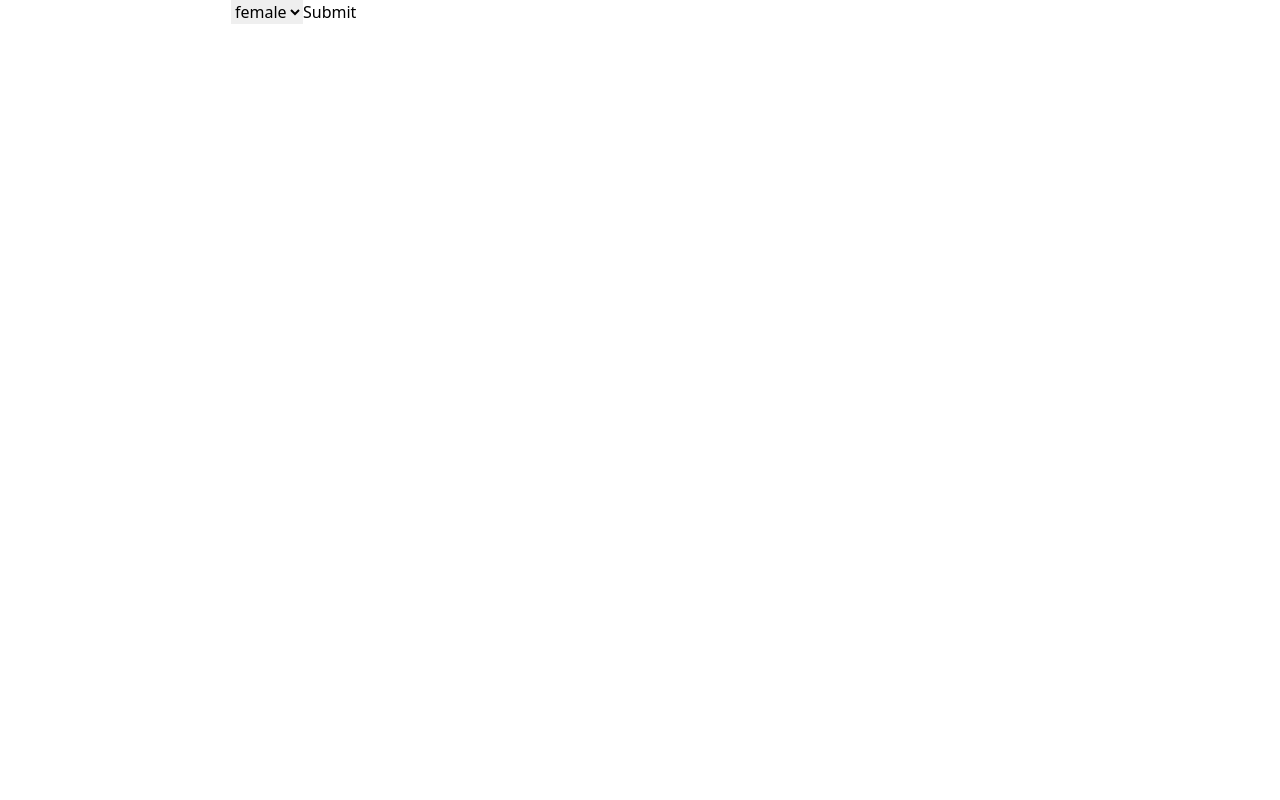
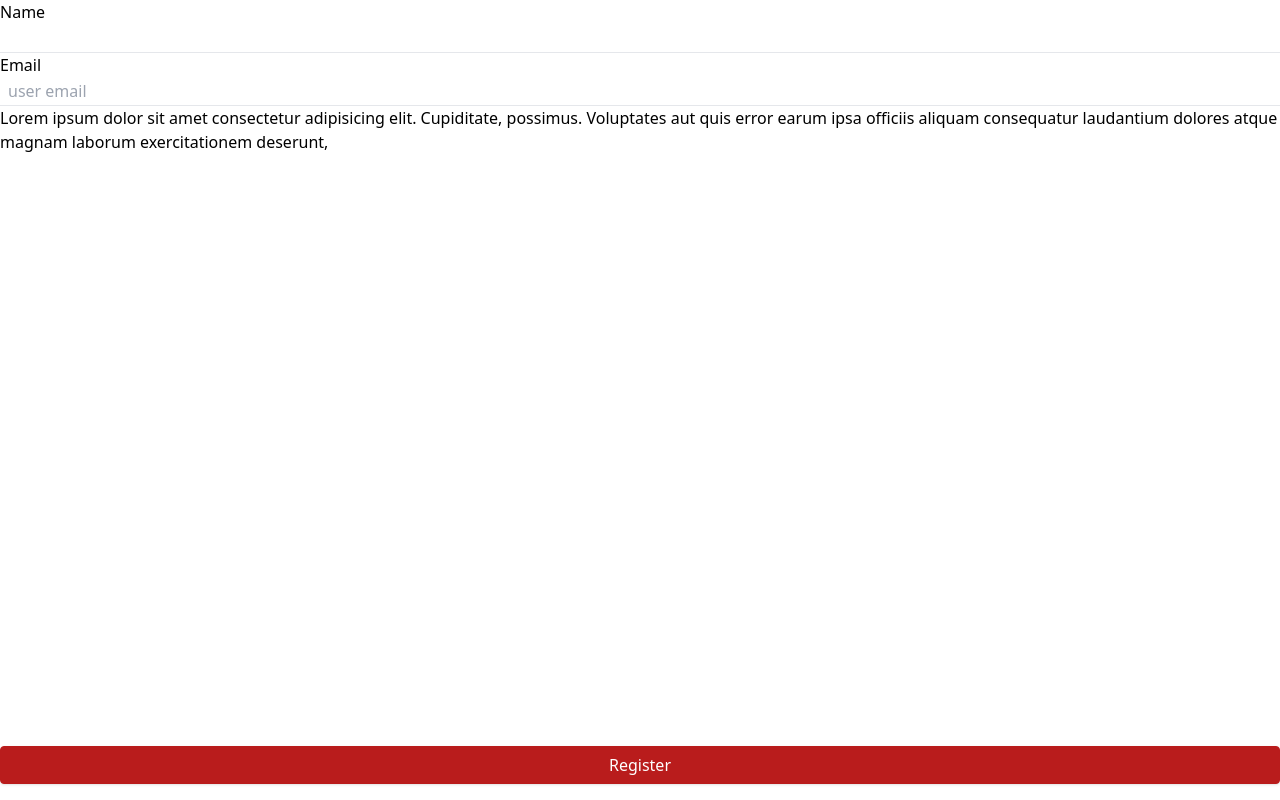
Before and after one commit to mdsamaul/bmhbd_client, a React (Vite) app: page /registration in a window 1280 px wide. Built offline with nearby package versions, Linux system fonts and the light colour scheme; no server answers.

Commit message:
check register

```diff
--- a/src/components/Button/Button.jsx
+++ b/src/components/Button/Button.jsx
@@ -1,8 +1,9 @@
 import React from 'react';
 
 const Button = ({ btnText }) => {
+
     return (
-        <div className='my-3'>
+        <div>
             <button className='w-full py-1.5 rounded shadow font-normal hover:bg-white hover:text-red-700 duration-500 border border-red-700 text-white bg-red-700'>{btnText}</button>
         </div>
     );
--- /dev/null
+++ b/src/components/TextInputField/TextInputField.jsx
@@ -0,0 +1,26 @@
+import React from 'react';
+
+const TextInputField = ({ label, register, hints, registerName, require = true, type, }) => {
+    console.log(require);
+
+    return (
+        <div>
+            <label>{label}</label>
+
+            <input type={type} className='w-full appearance-none bg-transparent border-b  text-gray-700 mr-3 py-1 px-2 leading-tight focus:outline-none' placeholder={hints} {...register(registerName)} required={require} />
+        </div>
+    );
+};
+
+export default TextInputField;
+// import React from 'react';
+
+// const TextInputField = ({ example, test, register }) => {
+//     return (
+//         <div>
+//             <input defaultValue={test} {...register("example")} />
+//         </div>
+//     );
+// };
+
+// export default TextInputField;
--- a/src/pages/Login/Form.jsx
+++ b/src/pages/Login/Form.jsx
@@ -15,13 +15,15 @@ const Form = ({ onSubmit }) => {
     const handleEye = useCallback(() => {
         setEyePassOpen(value => !value);
     }, []);
-    console.log(eyePassOpen);
+
     const {
         register,
         handleSubmit,
         watch,
         formState: { errors },
     } = useForm();
+
+
     return (
         <div className='p-5'>
             <form onSubmit={handleSubmit(onSubmit)}>
@@ -71,11 +73,10 @@ const Form = ({ onSubmit }) => {
                 </label>
                 {/* errors will return when field validation fails  */}
                 {errors.exampleRequired && <span>This field is required</span>}
+                <Button onClick={handlerHello()} btnText={'Sign In'}><input className='btn' type="submit" /></Button>
 
-                <Button btnText={'Sign In'}><input className='btn' type="submit" /></Button>
             </form>
-
-        </div >
+        </div>
     );
 };
 
--- a/src/pages/Login/Login.jsx
+++ b/src/pages/Login/Login.jsx
@@ -8,7 +8,7 @@ const Login = () => {
 
 
     const onSubmit = (data) => {
-        console.log('samaul');
+
         console.log(data)
     }
 
--- a/src/pages/Registration/Registration.jsx
+++ b/src/pages/Registration/Registration.jsx
@@ -1,21 +1,47 @@
 import React from 'react';
 import { useForm } from 'react-hook-form';
+import Button from '../../components/Button/Button.jsx';
+import TextInputField from '../../components/TextInputField/TextInputField.jsx';
 
 const Registration = () => {
-    const { register, handleSubmit } = useForm()
-    const onSubmit = (data) => console.log(data)
+    const {
+        register,
+        handleSubmit,
+        watch,
+        formState: { errors },
+    } = useForm()
+
+    const onSubmit = (data) => {
+
+        console.log("hellow");
+        console.log(data)
+    }
+
+   // watch input value by passing the name of it
 
     return (
-        <form onSubmit={handleSubmit(onSubmit)}>
-            <input {...register("firstName")} />
-            <select {...register("gender")}>
-                <option value="female">female</option>
-                <option value="male">male</option>
-                <option value="other">other</option>
-            </select>
-            <input type="submit" />
-        </form>
+
+        <div className='w-full h-screen'>
+            <div>
+
+            </div>
+            <form onSubmit={handleSubmit(onSubmit)}>
+                <TextInputField type={'text'} register={register} registerName={'userName'} label={"Name"}></TextInputField>
+                <TextInputField type={'email'} hints={'user email'} register={register} require={false} registerName={'userEmail'} label={"Email"}></TextInputField>
+
+                {/* <input defaultValue="test" {...register("example")} /> */}
+
+                {errors.exampleRequired && <span>This field is required</span>}
+
+                <div>
+                    Lorem ipsum dolor sit amet consectetur adipisicing elit. Cupiditate, possimus. Voluptates aut quis error earum ipsa officiis aliquam consequatur laudantium dolores atque magnam laborum exercitationem deserunt,
+                </div>
+                <div className='fixed right-0 left-0 bottom-4'>
+                    <Button type="submit" btnText={'Register'}></Button>
+                </div>
+                {/* <input type="submit" /> */}
+            </form>
+        </div>
     )
-};
-
+}
 export default Registration;
```
Also changed, not shown: src/components/ImageType/ImageType.jsx (added).
